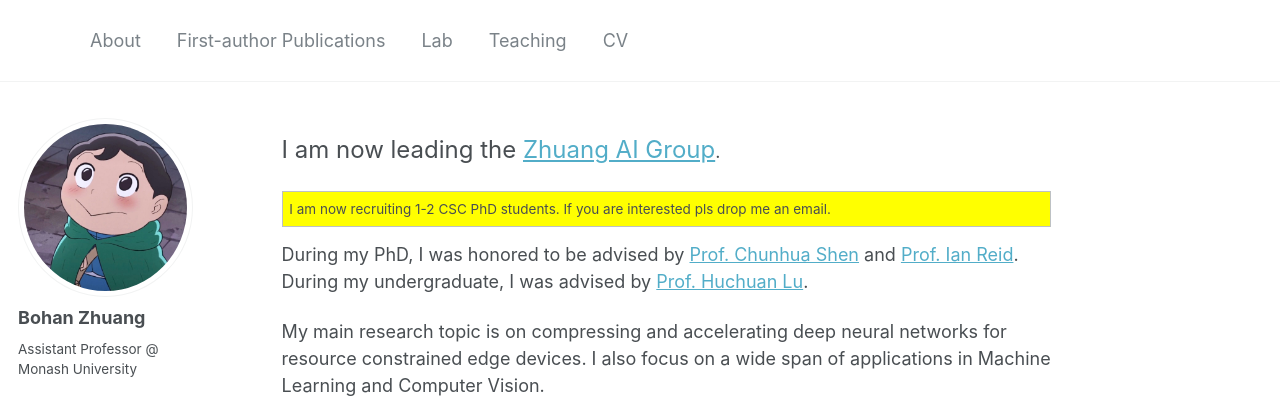
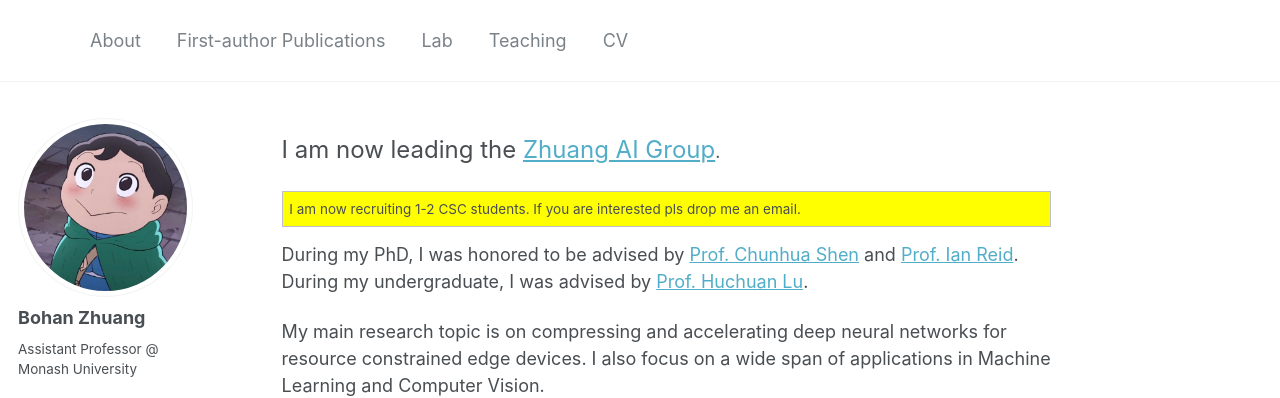
Before and after one commit to bohanzhuang/bohanzhuang.github.io, a Jekyll site: the page built from _pages/about.md, in a window 1280 px wide. Shown: the top 398 px of the page. Built offline with Jekyll 4.4.1, drawn with Linux system fonts in a browser that asks for light colours.

Commit message:
Update about.md

```diff
--- a/_pages/about.md
+++ b/_pages/about.md
@@ -12,7 +12,7 @@ redirect_from:
 <font size=5>I am now leading the <a href="https://zhuang-group.github.io/">Zhuang AI Group</a></font>.
 </p>
 
-<table><tr><td bgcolor=yellow> I am now recruiting 1-2 CSC PhD students. If you are interested pls drop me an email.</td></tr></table>
+<table><tr><td bgcolor=yellow> I am now recruiting 1-2 CSC students. If you are interested pls drop me an email.</td></tr></table>
 
 During my PhD, I was honored to be advised by [Prof. Chunhua Shen](https://cshen.github.io/) and [Prof. Ian Reid](https://cs.adelaide.edu.au/~ianr/).
 During my undergraduate, I was advised by [Prof. Huchuan Lu](https://www.google.com/search?q=huchuan+lu&oq=huchuan+lu&aqs=chrome..69i57j0i22i30l5.1619j0j7&sourceid=chrome&ie=UTF-8).
```
